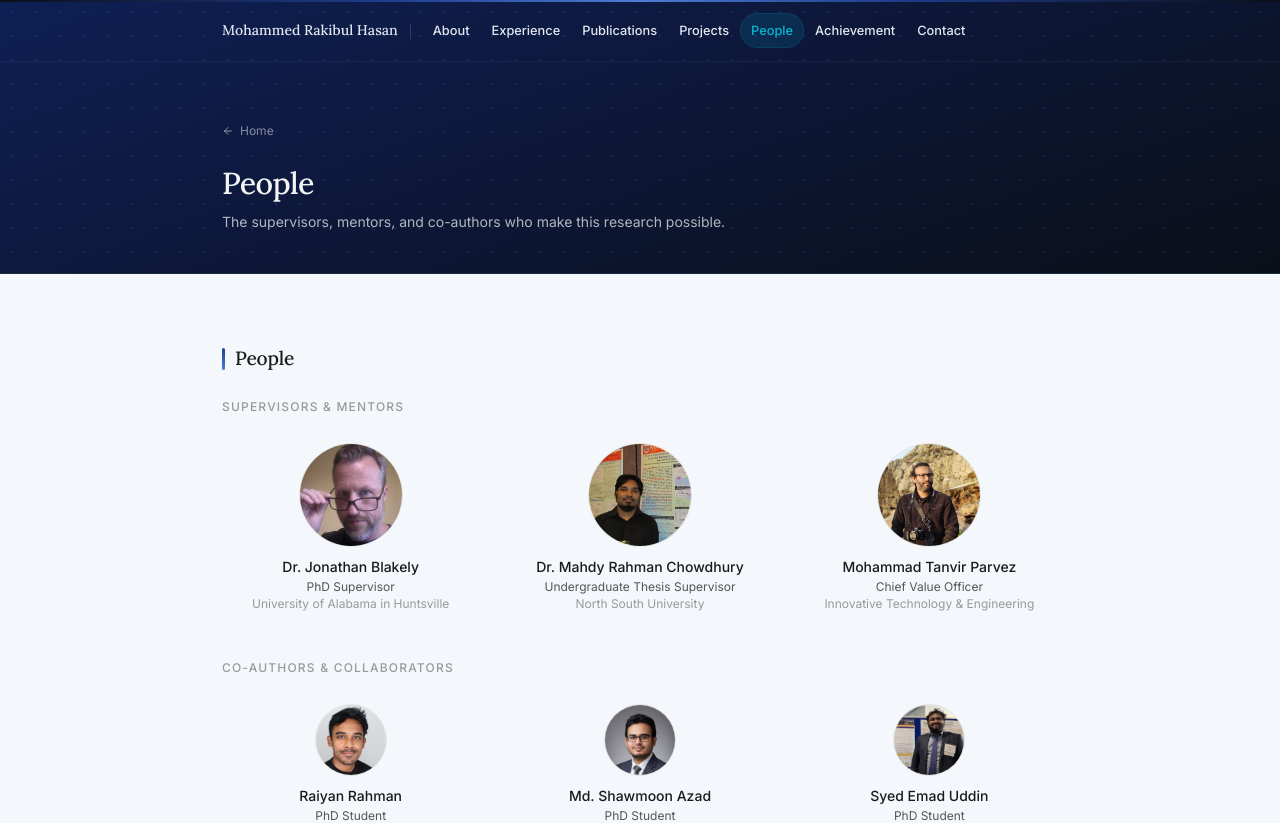
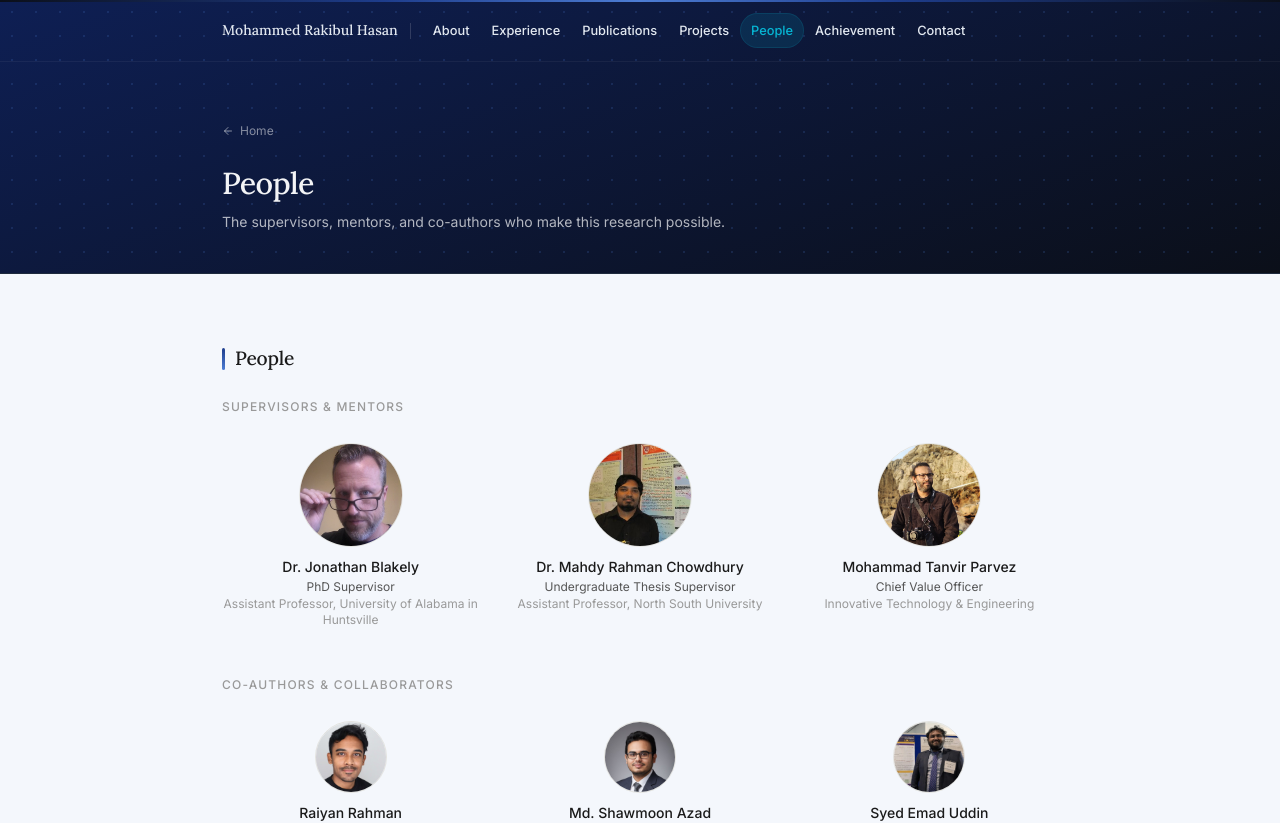
Before and after one commit to r-hasan-c/portfolion, a Next.js app: page /people in a window 1280 px wide. Shown: the top 823 px of the page. Built offline with nearby package versions, Linux system fonts and the light colour scheme.

Commit message:
Your commit message

```diff
--- a/src/data/index.ts
+++ b/src/data/index.ts
@@ -258,7 +258,7 @@ export const PEOPLE: Person[] = [
     id: "blakely",
     name: "Dr. Jonathan Blakely",
     role: "PhD Supervisor",
-    affiliation: "University of Alabama in Huntsville",
+    affiliation: "Assistant Professor, University of Alabama in Huntsville",
     category: "supervisor",
     url: "https://scholar.google.com/citations?user=IDS4oKYAAAAJ&hl=en",
     imageUrl: "/images/jonathan.jpeg",
@@ -267,7 +267,7 @@ export const PEOPLE: Person[] = [
     id: "mahdy",
     name: "Dr. Mahdy Rahman Chowdhury",
     role: "Undergraduate Thesis Supervisor",
-    affiliation: "North South University",
+    affiliation: "Assistant Professor, North South University",
     category: "supervisor",
     url: "https://scholar.google.com/citations?user=PxNOguMAAAAJ&hl=en",
     imageUrl: "/images/mahdy.jpeg",
```
